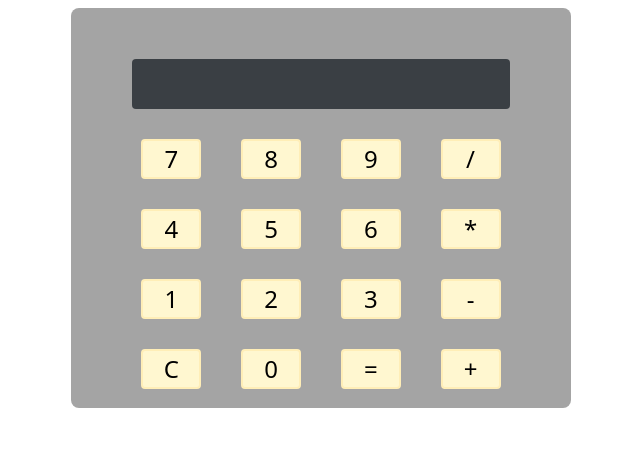
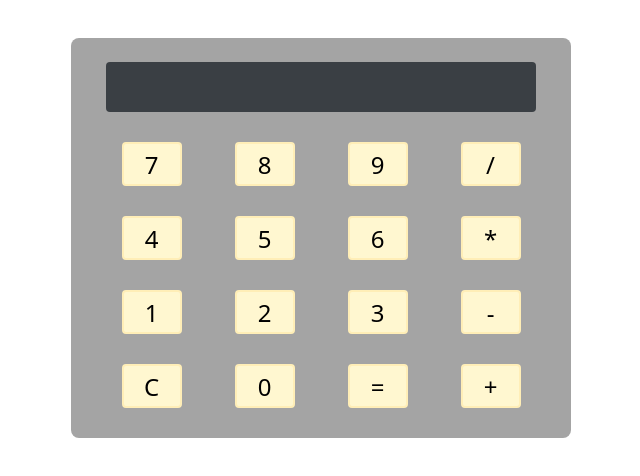
Before and after one commit to shaepy/dom-events-lab, a plain HTML site: page index.html in a window 1280 px wide. Shown: the whole page, without its empty margins (319-959 px from the left). Drawn offline with Linux system fonts and the light colour scheme.

Commit message:
Fix padding to px not % and added margin top for spacing

```diff
--- a/style.css
+++ b/style.css
@@ -22,7 +22,8 @@
   }
 
   #calculator {
-    padding: 4%;
+    margin-top: 30px;
+    padding: 24px;
     width: 500px;
     height: 400px;
     gap: 30px;
@@ -43,7 +44,7 @@
   }
 
   .button {
-    padding: 4.3%;
+    padding: 20px;
     width: 60px;
     height: 40px;
     cursor: pointer;
```
